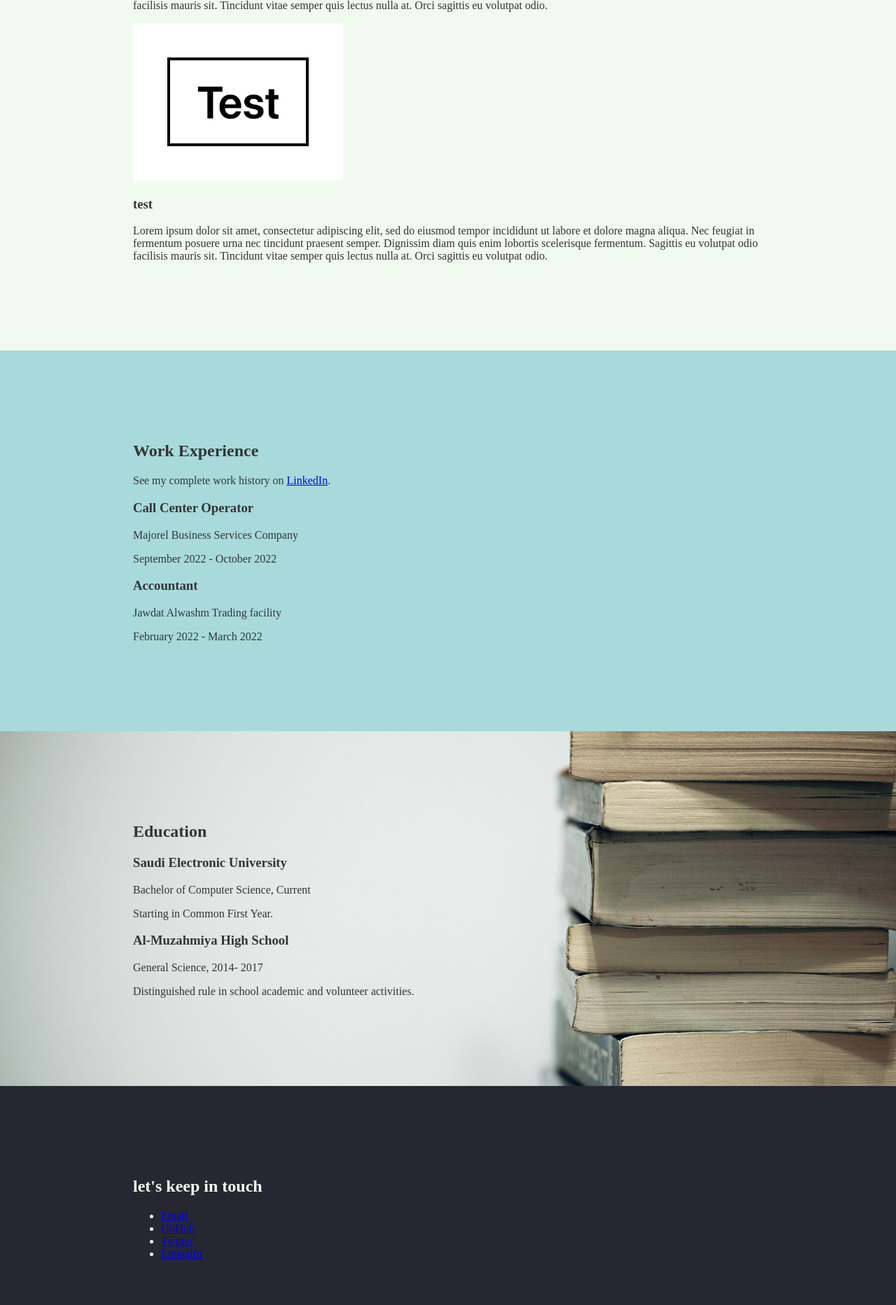
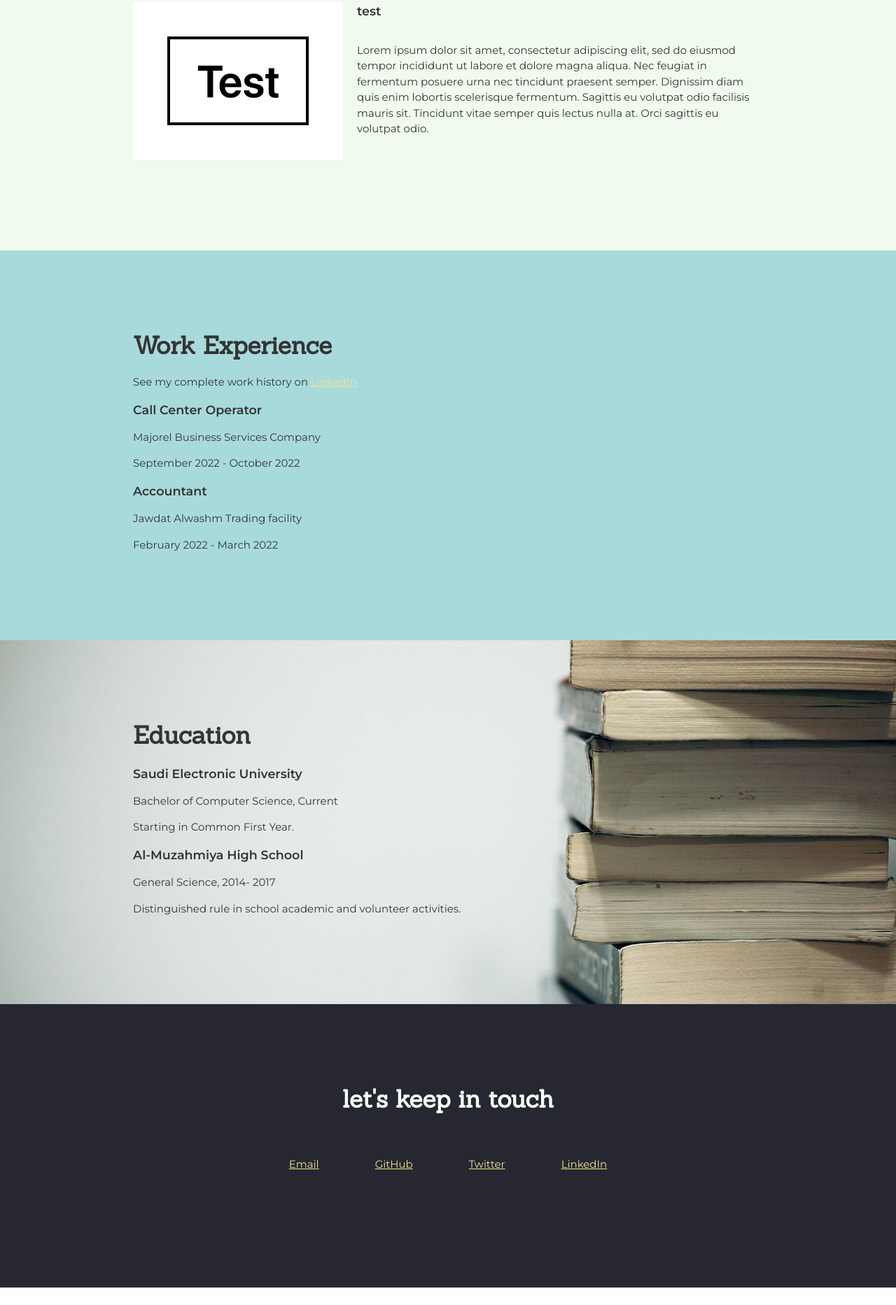
Before and after one commit to m7mdsed/portfolio1.0, a plain HTML site: page index.html in a window 1280 px wide. Shown: the part 935-2800 px from the top of the page at 70% size. After the commit the page ends 2775 px from the top, so only its background shows below. Drawn offline with Linux system fonts and the light colour scheme.

Commit message:
font-family & links modification

```diff
--- a/index.html
+++ b/index.html
@@ -6,6 +6,12 @@
     <meta name="viewport" content="width=device-width, initial-scale=1.0" />
     <title>portfolio1.0</title>
     <link rel="stylesheet" href="style.css" />
+    <link rel="preconnect" href="https://fonts.googleapis.com" />
+    <link rel="preconnect" href="https://fonts.gstatic.com" crossorigin />
+    <link
+      href="https://fonts.googleapis.com/css2?family=Montserrat:wght@400;600&family=Sanchez&display=swap"
+      rel="stylesheet"
+    />
   </head>
   <body class="flex-container">
     <!-- ********* Profile ********* -->
@@ -30,7 +36,7 @@
           View selected projects below. More information can be found at My Page
         </p>
         <!-- **** project-1 **** -->
-        <section>
+        <section class="grid-container">
           <img src="/placeholder images/test.png" alt="" />
           <h3>test</h3>
           <p>
@@ -43,7 +49,7 @@
           </p>
         </section>
         <!-- **** project-2 **** -->
-        <section>
+        <section class="grid-container">
           <img src="/placeholder images/test.png" alt="" />
           <h3>test</h3>
           <p>
@@ -66,7 +72,7 @@
           See my complete work history on
           <a href="https://www.linkedin.com/in/mohamad-saed-83b475207/"
             >LinkedIn</a
-          >.
+          >
         </p>
         <!------ job 1 ------>
         <section>
@@ -104,11 +110,11 @@
     <footer>
       <div class="content-wrap">
         <h2>let's keep in touch</h2>
-        <ul>
+        <ul class="flex-junior">
           <li><a href="mailto:m7mdsed2@gmail.com">Email</a></li>
           <li>
             <a
-              href="https://github.com"
+              href="https://github.com/m7mdsed"
               target="_blank"
               rel="noopener noreferrer"
               >GitHub</a
--- a/style.css
+++ b/style.css
@@ -8,25 +8,49 @@
 
 /* global styles
 -------------------------------------------- */
+@import url("https://fonts.googleapis.com/css2?family=Montserrat:wght@400;600&family=Sanchez&display=swap");
+
 body {
   color: #343434;
   padding: 0;
   margin: 0;
+  font-family: montserrat;
+  line-height: 1.5;
+  font-size: 15px;
 }
 img {
   width: 300px;
   height: 225px;
 }
-
 .content-wrap {
   width: 900px;
   margin: 0 auto;
   padding: 110px 0;
 }
-
 .flex-container {
   display: flex;
   flex-direction: column;
+}
+h1 {
+  line-height: 1;
+  font-size: 90px;
+}
+h2 {
+  font-size: 35px;
+}
+h1,
+h2 {
+  font-family: sanchez;
+  margin: 0;
+}
+h3 {
+  margin: 0;
+}
+a {
+  color: khaki;
+}
+a:hover {
+  text-decoration: none;
 }
 
 /* profile
@@ -34,12 +58,30 @@ img {
 header {
   background-color: #262730;
   color: #f7fff7;
+  text-align: center;
 }
 
 /* projects
 -------------------------------------------- */
 .projects {
   background-color: #f1faee;
+}
+.grid-container {
+  display: grid;
+  grid-template-areas:
+    "img head"
+    "img praf";
+  gap: 0 20px;
+  padding: 20px 0;
+}
+.grid-container img {
+  grid-area: img;
+}
+.grid-container h3 {
+  grid-area: head;
+}
+.grid-container p {
+  grid-area: praf;
 }
 
 /* work experience
@@ -55,10 +97,25 @@ header {
   background-size: cover;
   background-position: top right;
 }
+.education h2 {
+  margin-bottom: 15px;
+}
 
 /* contact
 -------------------------------------------- */
 footer {
   background-color: #262730;
   color: #f7fff7;
+  text-align: center;
 }
+footer a {
+  padding: 20px;
+  margin: 20px;
+  display: inline-block;
+}
+.flex-junior {
+  display: flex;
+  justify-content: center;
+  list-style-type: none;
+  padding: 0;
+}
```
